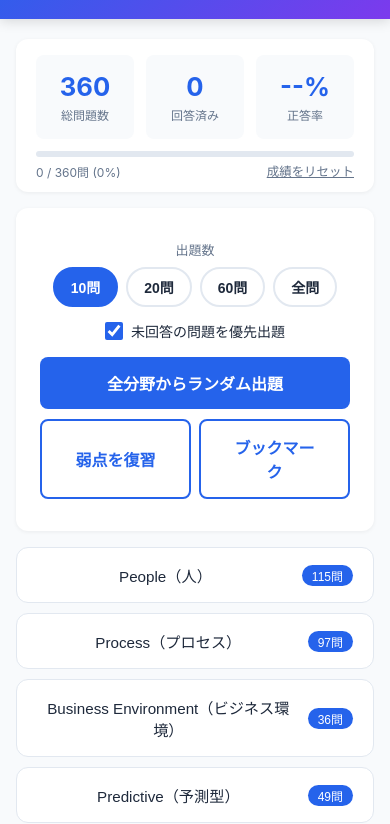
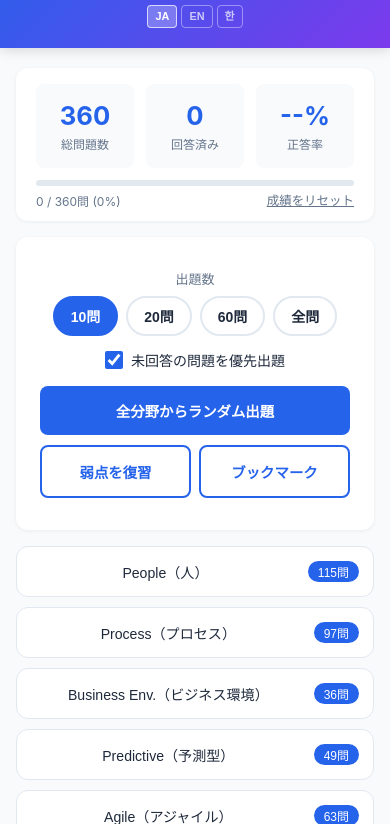
Before and after one commit to anianiau/pmp-quiz, a plain HTML site: page index.html in a window 390 px wide. Shown: the part 80-904 px from the top of the page. Drawn offline with Linux system fonts and the light colour scheme.

Commit message:
モバイル表示改善: ボタン・ドメイン名の折り返しを修正
- 480px以下でbtnパディング・フォントサイズを縮小
- Business Environmentラベルを短縮（ja/ko）

Co-Authored-By: Claude Sonnet 4.6 <noreply@anthropic.com>

```diff
--- a/index.html
+++ b/index.html
@@ -413,6 +413,15 @@ gtag('config','G-EPQQE97M74');
   .lang-switcher {
     position: absolute; right: 52px; top: 50%; transform: translateY(-50%);
     display: flex; gap: 4px;
+  }
+  @media (max-width: 480px) {
+    .lang-switcher {
+      position: static; transform: none;
+      justify-content: center;
+      margin-top: 6px;
+    }
+    .btn { padding: 14px 16px; font-size: 0.9rem; }
+    .domain-btn { font-size: 0.88rem; padding: 14px 14px; }
   }
   .lang-btn {
     background: transparent; border: 1px solid rgba(255,255,255,0.4); color: rgba(255,255,255,0.7);
@@ -1700,7 +1709,7 @@ const i18n={
     'confirm.resume_pre':'前回の続き（','confirm.resume_suf':'問回答済み）を再開しますか？',
     'rate.label':'正答率','tooltip.dark':'ダークモード切替',
     'domain.People':'People（人）','domain.Process':'Process（プロセス）',
-    'domain.Business':'Business Environment（ビジネス環境）',
+    'domain.Business':'Business Env.（ビジネス環境）',
     'domain.Predictive':'Predictive（予測型）','domain.Agile':'Agile（アジャイル）',
   },
   en:{
@@ -1766,7 +1775,7 @@ const i18n={
     'confirm.resume_pre':'이전 퀴즈를 재개합니까 (','confirm.resume_suf':'개 답변 완료). 계속하시겠습니까?',
     'rate.label':'정답률','tooltip.dark':'다크 모드 전환',
     'domain.People':'People（사람）','domain.Process':'Process（프로세스）',
-    'domain.Business':'Business Environment（비즈니스 환경）',
+    'domain.Business':'Business Env.（비즈니스 환경）',
     'domain.Predictive':'Predictive（예측형）','domain.Agile':'Agile（애자일）',
   }
 };
```
